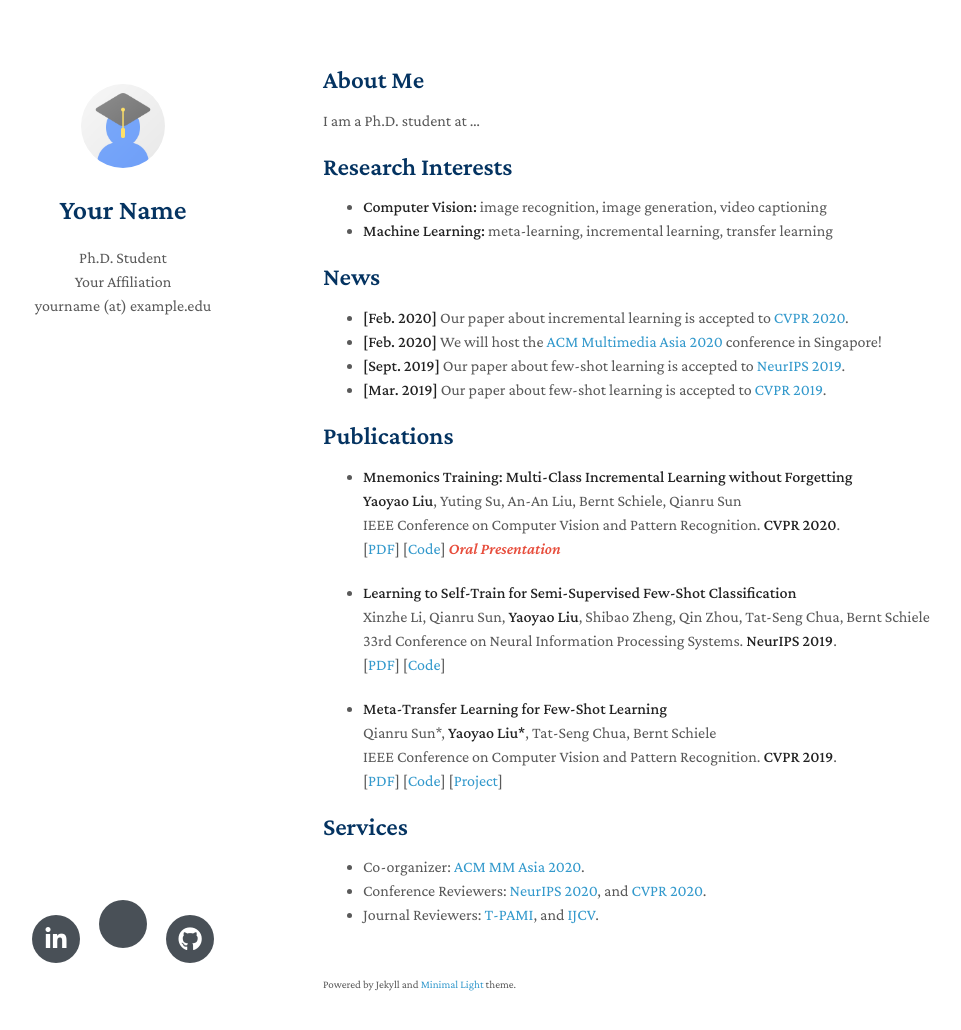
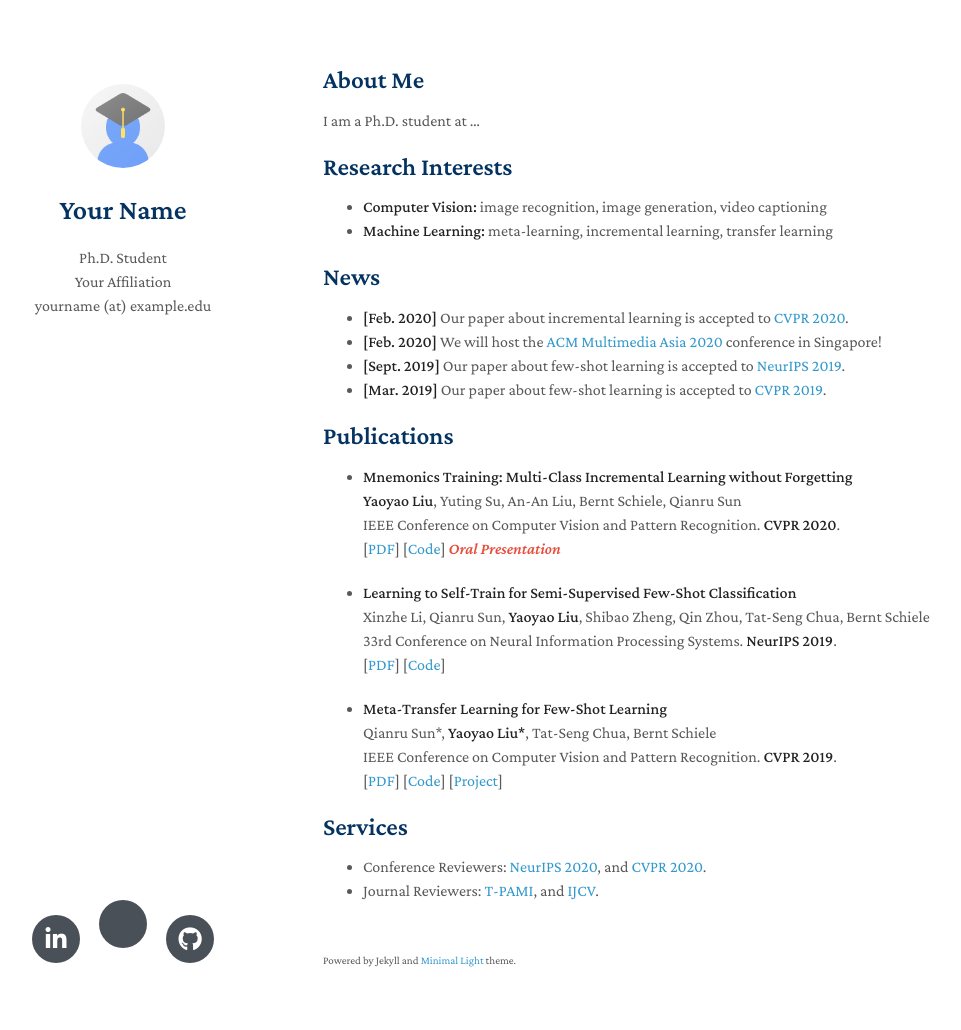
Before and after one commit to yaoyao-liu/minimal-light, a Jekyll site: the page built from index.md, in a window 1280 px wide and 1065 px high. Shown: the top 1030 px of the window, without its empty margins (147-1108 px from the left). Built offline with Jekyll 4.4.1, drawn with Linux system fonts in a browser that asks for light colours; nearby versions of some CDN libraries; a style sheet for code colours, icons or effects is not loaded; our own code applies the rules of GitHub Pages for plain Markdown files; some of the changed lines change nothing that is shown.

Commit message:
Update index.md

```diff
--- a/index.md
+++ b/index.md
@@ -14,7 +14,7 @@ I am a Ph.D. student at ...
 ## News
 
 - **[Feb. 2020]** Our paper about incremental learning is accepted to [CVPR 2020](http://cvpr2020.thecvf.com/).
-- **[Feb. 2020]** We will host the [ACM Multimedia Asia 2020](https://mmasia2020.org/) conference in Singapore!
+- **[Feb. 2020]** We will host the [ACM Multimedia Asia 2020](https://www.acmmmasia.org/2020/) conference in Singapore!
 - **[Sept. 2019]** Our paper about few-shot learning is accepted to [NeurIPS 2019](https://nips.cc/Conferences/2019).
 - **[Mar. 2019]** Our paper about few-shot learning is accepted to [CVPR 2019](http://cvpr2019.thecvf.com/).
 
@@ -46,6 +46,5 @@ I am a Ph.D. student at ...
 
 ## Services
 
-- Co-organizer: [ACM MM Asia 2020](https://mmasia2020.org/).
 - Conference Reviewers: [NeurIPS 2020](https://neurips.cc/Conferences/2020), and [CVPR 2020](http://cvpr2020.thecvf.com/).
 - Journal Reviewers: [T-PAMI](https://www.computer.org/csdl/journal/tp), and [IJCV](https://www.springer.com/journal/11263).
```
